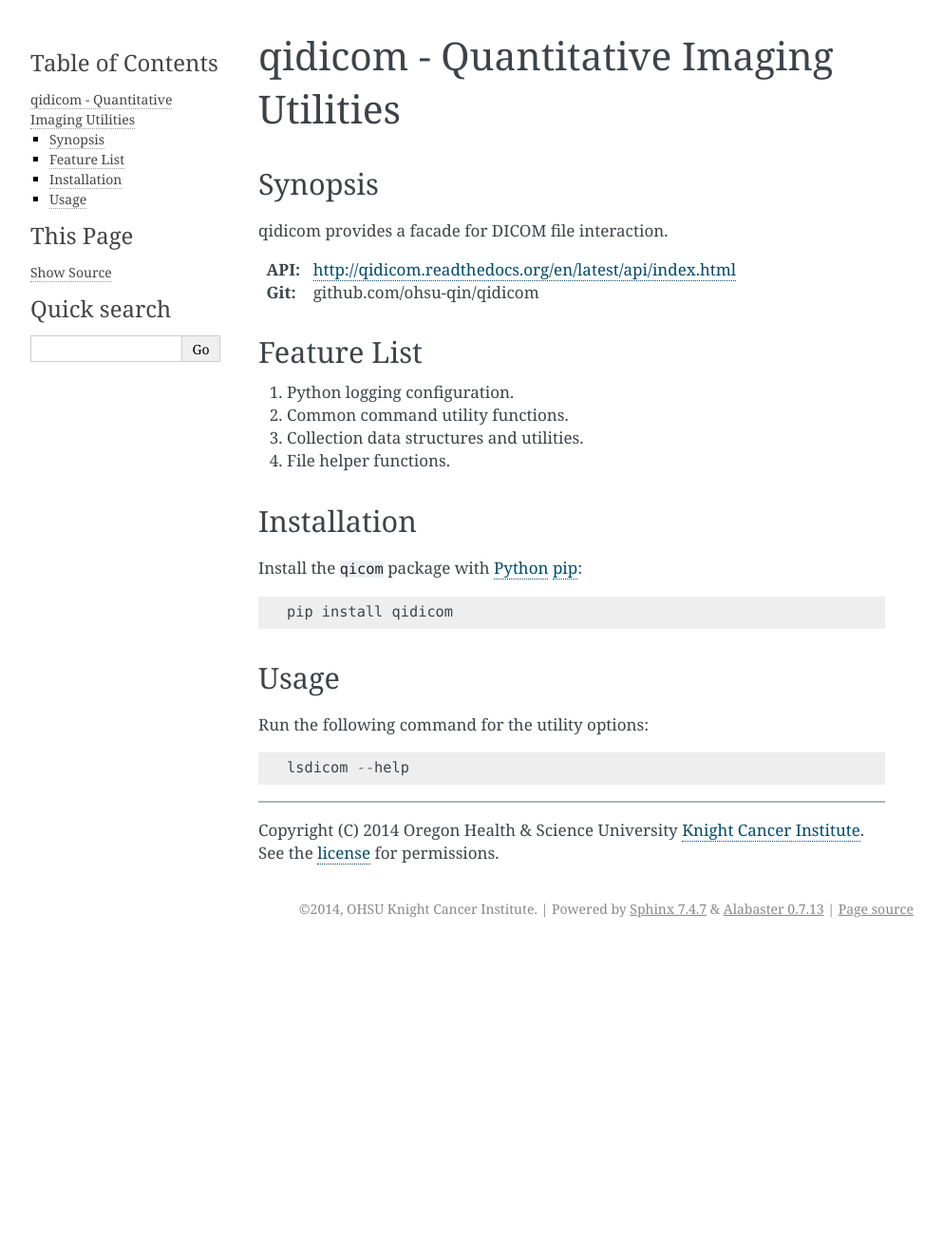
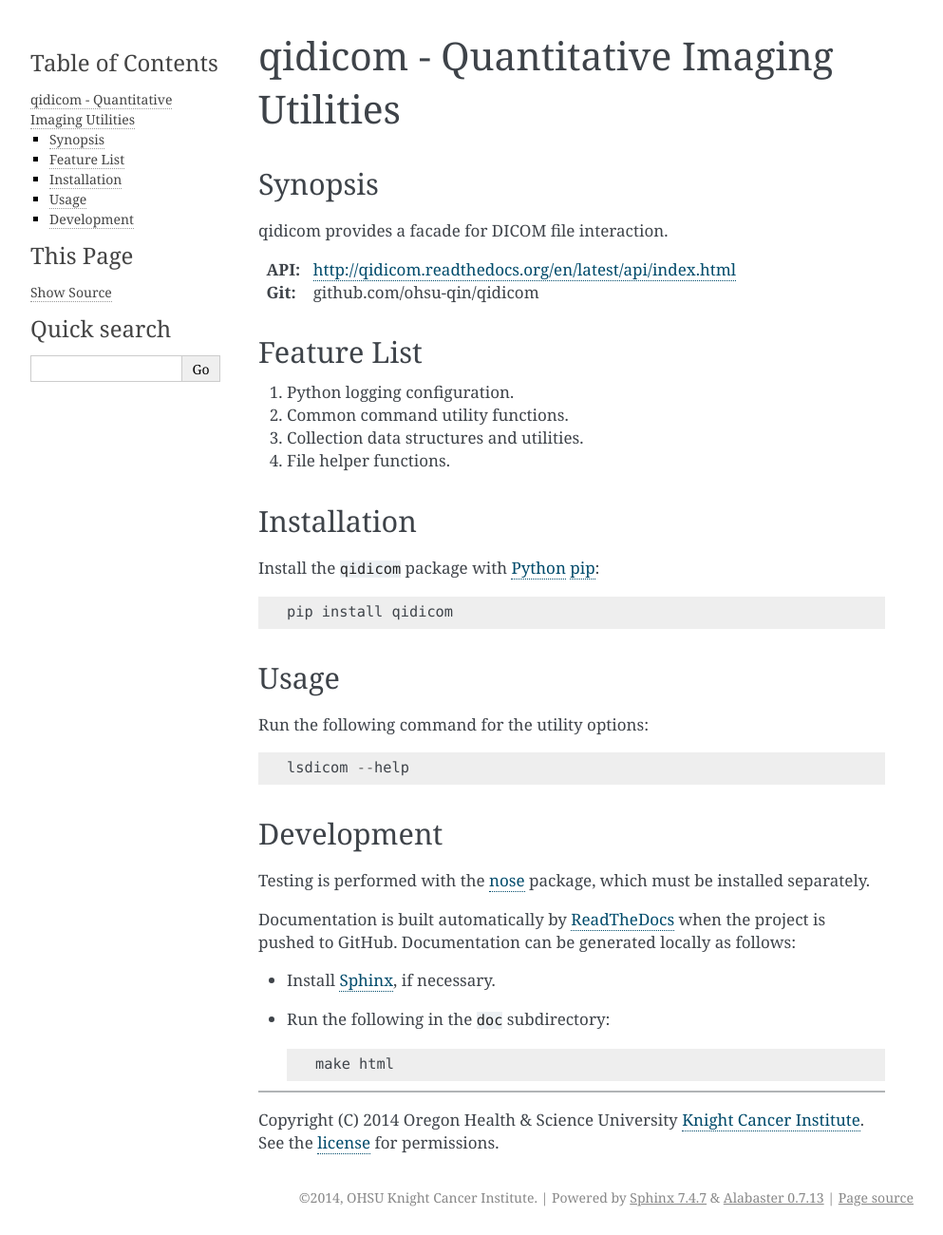
Before and after one commit to ohsu-qin/qidicom, a Sphinx documentation site: the page built from doc/index.rst, in a window 1280 px wide. Shown: the whole page at 95% size, without its empty margins (148-1141 px from the left). Built offline with Sphinx 7.4.7, drawn with Linux system fonts in a browser that asks for light colours; before the commit the page ends 996 px from its top, so only the background shows below that.

Commit message:
Add dev doc.

```diff
--- a/doc/index.rst
+++ b/doc/index.rst
@@ -29,7 +29,7 @@
 ************
 Installation
 ************
-Install the ``qicom`` package with Python_ pip_::
+Install the ``qidicom`` package with Python_ pip_::
 
     pip install qidicom
 
@@ -41,6 +41,21 @@
 
     lsdicom --help
 
+
+***********
+Development
+***********
+
+Testing is performed with the nose_ package, which must be installed separately.
+
+Documentation is built automatically by ReadTheDocs_ when the project is pushed
+to GitHub. Documentation can be generated locally as follows:
+
+* Install Sphinx_, if necessary.
+
+* Run the following in the ``doc`` subdirectory::
+
+    make html
 
 ---------
 
@@ -56,9 +71,15 @@
 
 .. _license: https://github.com/ohsu-qin/qidicom/blob/master/LICENSE.txt
 
+.. _nose: https://nose.readthedocs.org/en/latest/
+
 .. _pip: https://pypi.python.org/pypi/pip
 
 .. _Python: http://www.python.org
+
+.. _ReadTheDocs: https://www.readthedocs.org
+
+.. _Sphinx: http://sphinx-doc.org/index.html
 
 .. toctree::
   :hidden:
```
